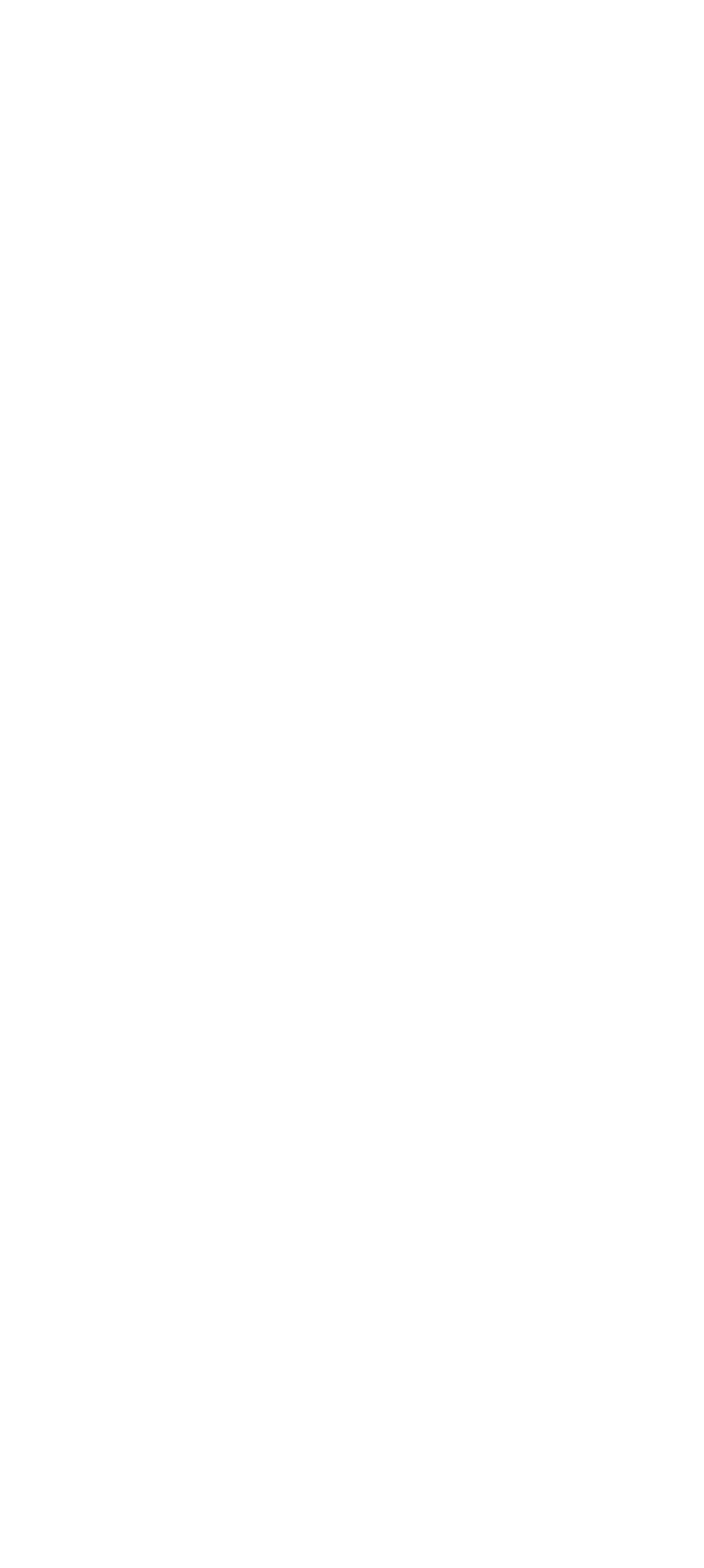
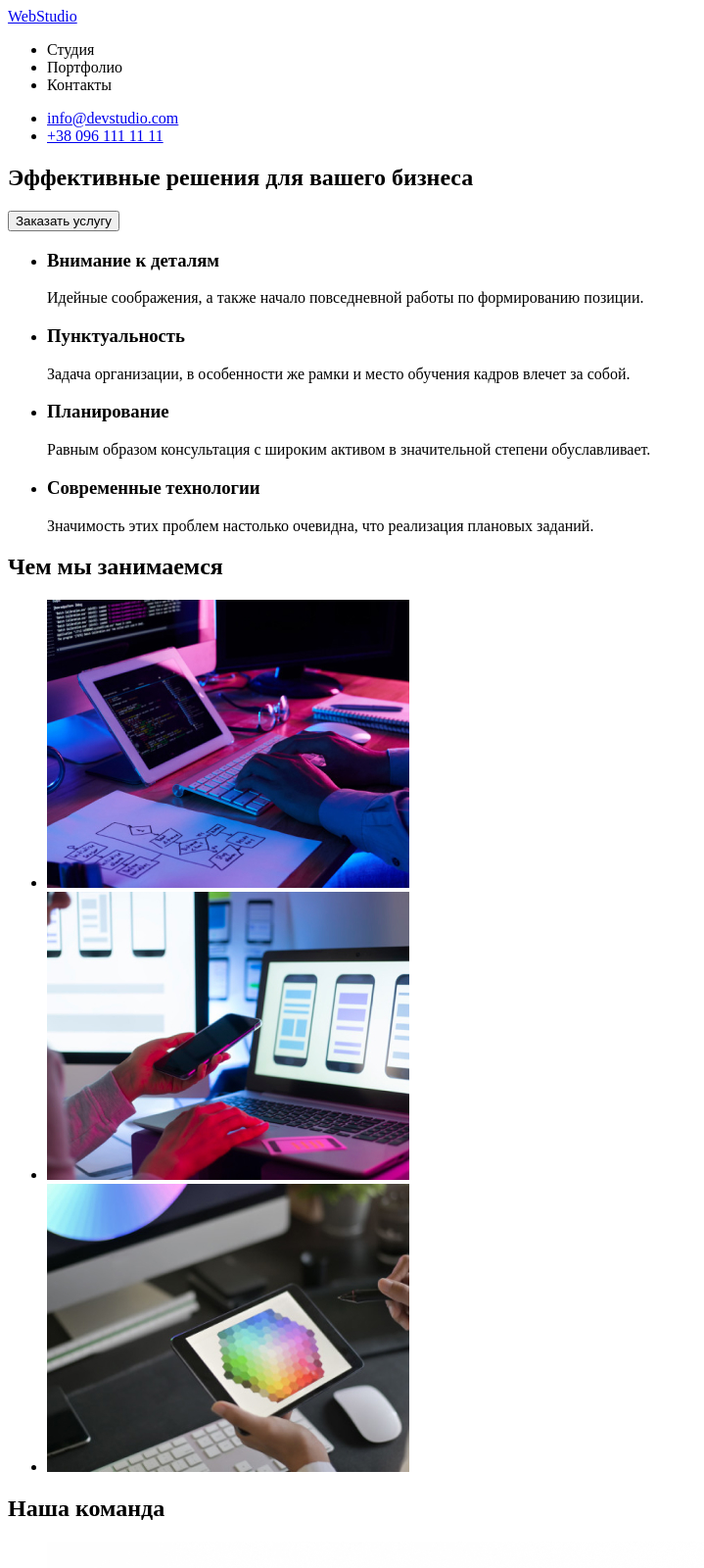
Before and after one commit to Yudzhin1408/goit-markup-hw-01, a plain HTML site: page index.html in a window 1280 px wide. Shown: the top 1600 px of the page at 98% size, without its empty margins (0-719 px from the left). Before the commit the page ends 800 px from the top, so only its background shows below. Drawn offline with Linux system fonts and the light colour scheme.

Commit message:
набрав перший раз текст

```diff
--- a/index.html
+++ b/index.html
@@ -1,5 +1,5 @@
 <!DOCTYPE html>
-<html lang="en">
+<html lang="ru">
 <head>
     <meta charset="UTF-8">
     <meta http-equiv="X-UA-Compatible" content="IE=edge">
@@ -8,6 +8,85 @@
 </head>
 <body>
 
+<!--Шапка -->
+  <header>
+<a href="/">WebStudio</a>
+<nav>
+<ul>
+    <li><a href=""></a>Студия</li>
+    <li><a href=""></a>Портфолио</li>
+    <li><a href=""></a>Контакты</li>
+</ul>
+</nav>
+<ul>
+    <li><a href="mailto:info@devstudio.com">info@devstudio.com</a></li>
+    <li><a href="tel:+38 096 111 11 11">+38 096 111 11 11</a></li>
+</ul>
+  </header>
+
+  <main>
+
+  <!--Заголовок-->
+    <section>
+<H1>Эффективные решения для вашего бизнеса</H1>
+<BUTton>Заказать услугу</BUTton>
+    </section>
+
+    <!-- особенность -->
+    <section>
+        <ul>
+        <li> <h3>Внимание к деталям</h3> <p>Идейные соображения, а также начало повседневной работы по формированию позиции.</p> </li>
+        <li> <h3>Пунктуальность</h3> <p>Задача организации, в особенности же рамки и место обучения кадров влечет за собой.</p> </li>
+        <li> <h3>Планирование</h3> <p>Равным образом консультация с широким активом в значительной степени обуславливает.</p> </li>
+        <li> <h3>Современные технологии</h3> <p>Значимость этих проблем настолько очевидна, что реализация плановых заданий.</p> </li>
+        </ul>
+    </section>
+
+<!--Чем мы занимаемся -->
+<section>
+    <h2>Чем мы занимаемся</h2>
+    <ul>
+    <li> <img src="./images/img.jpg" alt="Клавиатура"> </li>
+    <li> <img src="./images/img (1).jpg" alt="Телефон"> </li>
+    <li> <img src="./images/img (2).jpg" alt="Планшет"> </li>
+    </ul>
+</section>
+
+<!--команда -->
+<section>
+    <h2>Наша команда</h2>
+    <ul>
+    <li><img src="./images/img (3).jpg" alt="Игорь Демьяненко">
+        <h3>Игорь Демьяненко</h3>
+        <p>Product Designer</p>
+    </li>
+    <li><img src="./images/img (4).jpg" alt="Ольга Репина">
+        <h3>Ольга Репина</h3>
+        <p>Frontend Developer</p>
+    </li>
+    <li><img src="./images/img (5).jpg" alt="Николай Тарасов">
+        <h3>Николай Тарасов</h3>
+        <p>Marketing</p>
+    </li>
+    <li><img src="./images/img (6).jpg" alt="Михаил Ермаков">
+    <h3>Михаил Ермаков</h3>
+    <p>UI Designer</p></li>
+    </ul>
+</section>
+
+</main>
+
+<!-- подвал -->
+<footer>
+    <a href="/">WebStudio</a>
+    <p>г. Киев, пр-т Леси Украинки, 26</p>
+    <ul>
+        <li><a href="mailto:info@devstudio.com">info@devstudio.com</a></li>
+        <li><a href="tel:+38 096 111 11 11">+38 096 111 11 11</a></li>
+    </ul>
+
+</footer>
+
 
 </body>
 </html>
```
Also changed, not shown: images/img (1).jpg (added), images/img (2).jpg (added), images/img (3).jpg (added), images/img (4).jpg (added), images/img (5).jpg (added), images/img (6).jpg (added), images/img.jpg (added).
